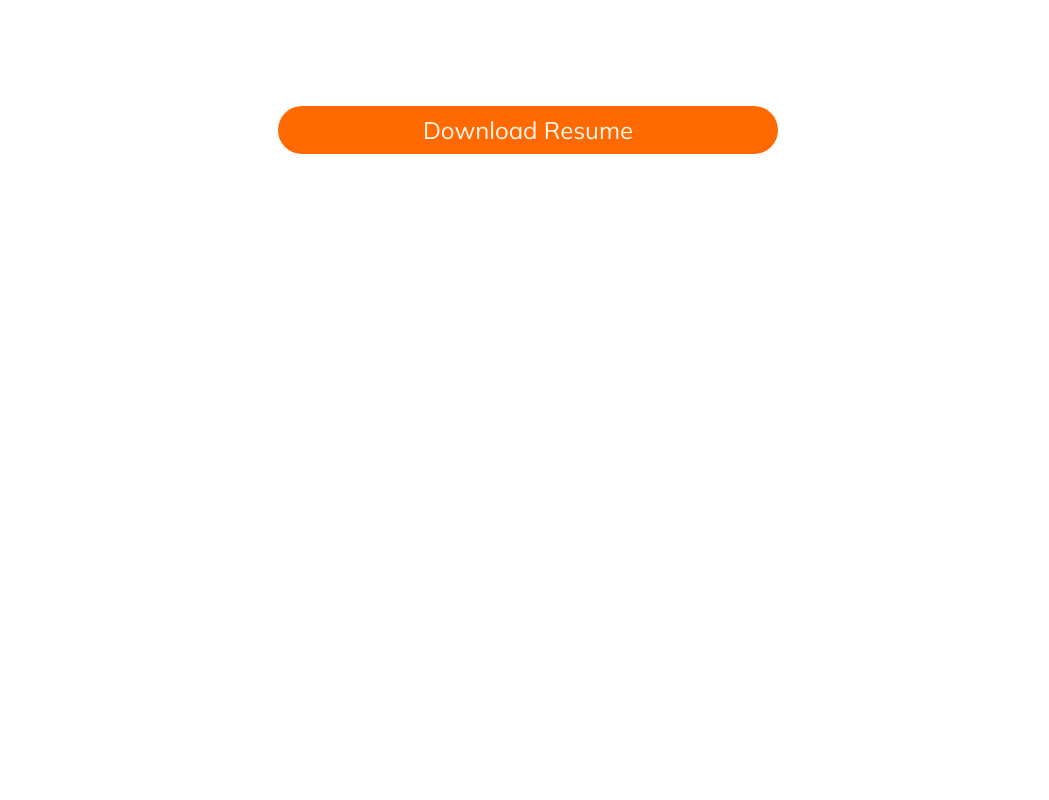
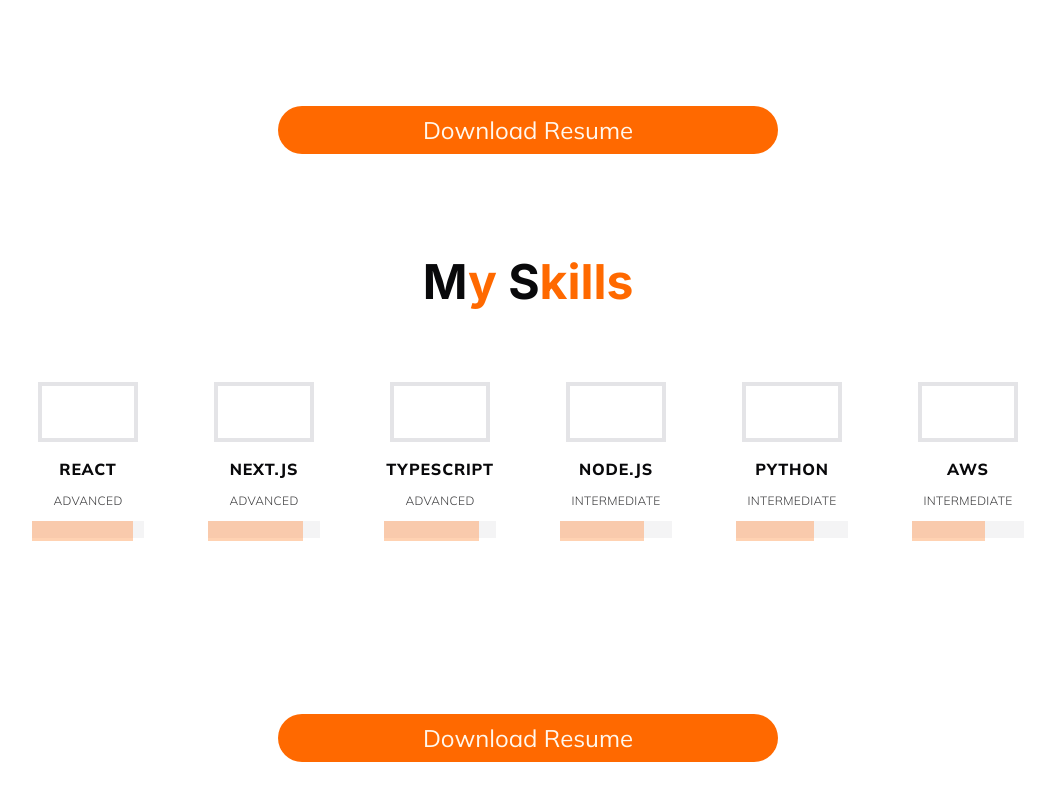
Before and after one commit to ozbo1973-dev/ozbo1973_portfolio, a Next.js app: page / in a window 1280 px wide. Shown: the part 1537-2337 px from the top of the page, without its empty margins (112-1161 px from the left). Before the commit the page ends 1771 px from the top, so only its background shows below. Built offline with nearby package versions, Linux system fonts and the light colour scheme; a web font is replaced by a local one.

Commit message:
create skills page.

```diff
--- a/src/app/page.tsx
+++ b/src/app/page.tsx
@@ -1,11 +1,13 @@
 import Hero from "@/components/sections/hero";
 import About from "@/components/sections/about";
+import Skills from "@/components/sections/skills";
 
 export default function Home() {
   return (
     <main>
       <Hero />
       <About />
+      <Skills />
     </main>
   );
 }
--- /dev/null
+++ b/src/components/sections/skills.tsx
@@ -0,0 +1,79 @@
+import { cn } from "@/lib/utils";
+import SectionWrapper from "./wrapper";
+import SectionHeader from "./header";
+import { SectionMainButton } from "./main-button";
+
+type SkillProps = {
+  name: string;
+  level: string;
+  progress: number;
+  icon?: React.ReactNode;
+};
+
+const skills: SkillProps[] = [
+  { name: "React", level: "Advanced", progress: 90 },
+  { name: "Next.js", level: "Advanced", progress: 85 },
+  { name: "TypeScript", level: "Advanced", progress: 85 },
+  { name: "Node.js", level: "Intermediate", progress: 75 },
+  { name: "Python", level: "Intermediate", progress: 70 },
+  { name: "AWS", level: "Intermediate", progress: 65 },
+];
+
+function SkillCard({ name, level, progress, icon }: SkillProps) {
+  return (
+    <div className="w-36 h-48 p-4 bg-card flex flex-col justify-start items-center gap-3">
+      <div className="w-full h-20 max-w-32 relative overflow-hidden">
+        {icon ? (
+          icon
+        ) : (
+          <div className="w-24 h-14 absolute left-1/2 top-1/2 -translate-x-1/2 -translate-y-1/2 outline-4 outline-offset-[-2px] outline-border" />
+        )}
+      </div>
+      <div className="w-56 text-center text-foreground text-base font-extrabold font-['Mulish'] uppercase tracking-wider">
+        {name}
+      </div>
+      <div className="self-stretch text-center text-foreground/80 text-xs font-light font-['Mulish'] uppercase tracking-wide">
+        {level}
+      </div>
+      <div className="self-stretch h-5 relative bg-muted">
+        <div
+          className="h-5 absolute left-0 top-0 bg-primary/30"
+          style={{ width: `${progress}%` }}
+        />
+      </div>
+    </div>
+  );
+}
+
+export default function Skills() {
+  return (
+    <SectionWrapper>
+      {/* Header - Responsive */}
+      <SectionHeader>My Skills</SectionHeader>
+
+      {/* Skills Grid - Responsive */}
+      <div
+        className={cn(
+          "w-full",
+          "py-[3px] md:py-5 lg:py-8",
+          "px-2.5 md:px-4 lg:px-8",
+          "pb-12 md:pb-16 lg:pb-20",
+          "inline-flex justify-center",
+          "items-start gap-8",
+          "flex-wrap content-start"
+        )}
+      >
+        {skills.map((skill) => (
+          <SkillCard key={skill.name} {...skill} />
+        ))}
+      </div>
+
+      {/* Resume Button */}
+      <div className="w-full py-10 flex justify-center">
+        <SectionMainButton href="/resume.pdf" download>
+          Download Resume
+        </SectionMainButton>
+      </div>
+    </SectionWrapper>
+  );
+}
```
